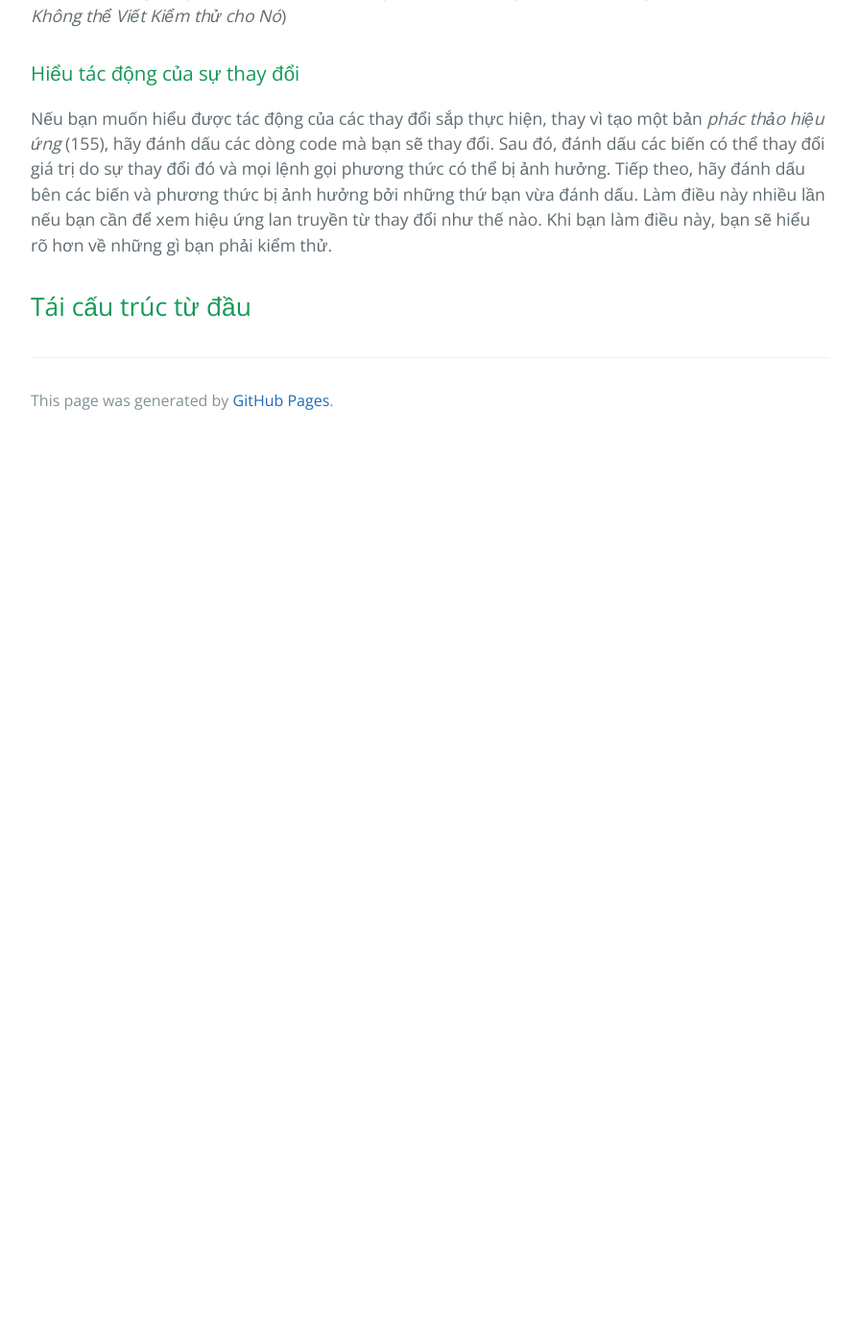
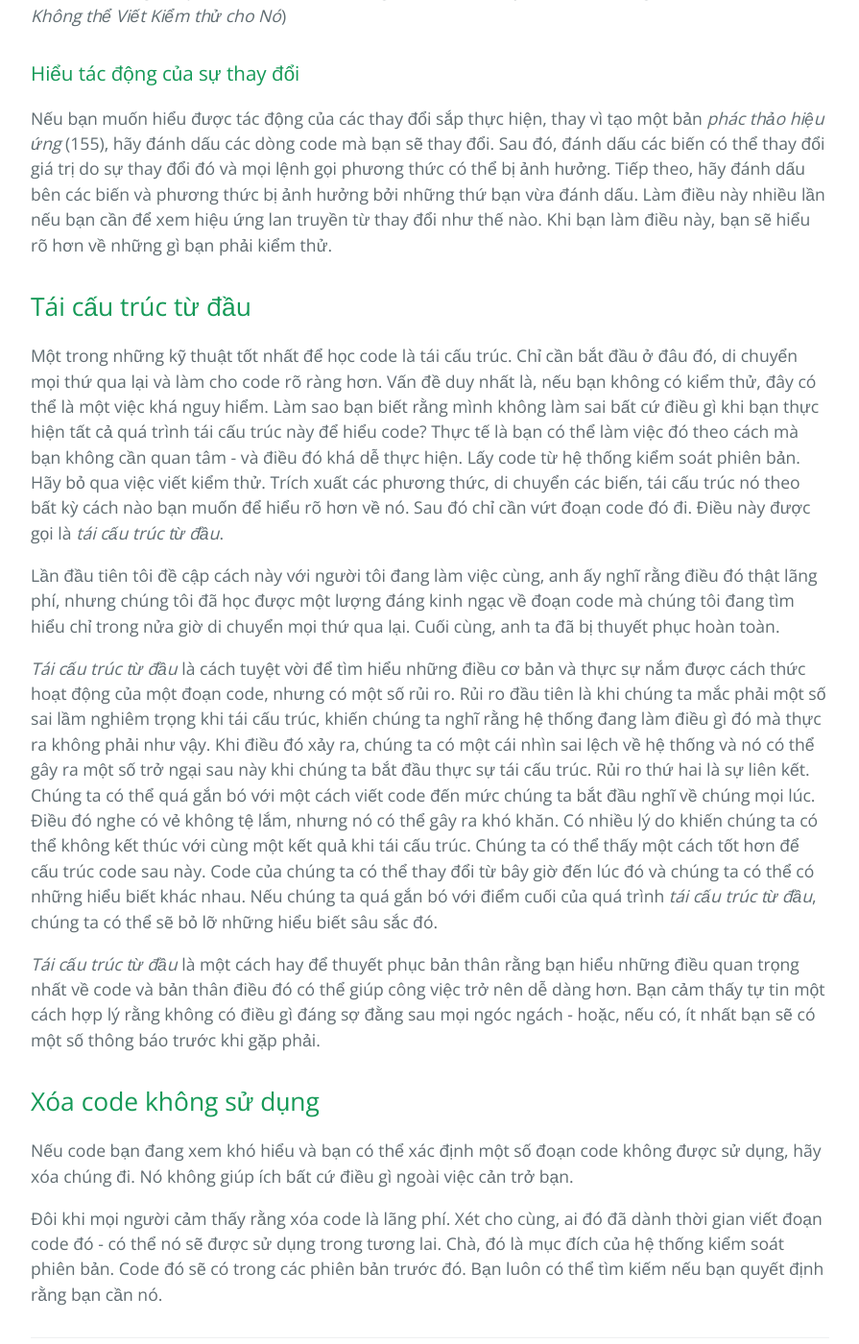
Before and after one commit to HaiBV/haibv.github.io, a Jekyll site: the page built from working-effectively-with-legacy-code/ chapter-16-i-dont-understand-the-code-well-enough-to-change-it.md, in a window 1280 px wide and 1400 px high, scrolled down 3358 px. Shown: the whole window at 96% size, without its empty margins (192-1087 px from the left). Built offline with Jekyll 4.4.1, drawn with Linux system fonts in a browser that asks for light colours; our own code applies the rules of GitHub Pages for plain Markdown files; before the commit the page ends 3819 px from its top, so only the background shows below that.

Commit message:
Book - Working Efectively with Legacy Code - P2 - C16

```diff
--- a/working-effectively-with-legacy-code/ chapter-16-i-dont-understand-the-code-well-enough-to-change-it.md
+++ b/working-effectively-with-legacy-code/ chapter-16-i-dont-understand-the-code-well-enough-to-change-it.md
@@ -51,3 +51,17 @@ Nếu bạn muốn chia nhỏ một phương thức lớn, hãy khoanh vùng cod
 Nếu bạn muốn hiểu được tác động của các thay đổi sắp thực hiện, thay vì tạo một bản _phác thảo hiệu ứng_ (155), hãy đánh dấu các dòng code mà bạn sẽ thay đổi. Sau đó, đánh dấu các biến có thể thay đổi giá trị do sự thay đổi đó và mọi lệnh gọi phương thức có thể bị ảnh hưởng. Tiếp theo, hãy đánh dấu bên các biến và phương thức bị ảnh hưởng bởi những thứ bạn vừa đánh dấu. Làm điều này nhiều lần nếu bạn cần để xem hiệu ứng lan truyền từ thay đổi như thế nào. Khi bạn làm điều này, bạn sẽ hiểu rõ hơn về những gì bạn phải kiểm thử.
 
 ## Tái cấu trúc từ đầu
+
+Một trong những kỹ thuật tốt nhất để học code là tái cấu trúc. Chỉ cần bắt đầu ở đâu đó, di chuyển mọi thứ qua lại và làm cho code rõ ràng hơn. Vấn đề duy nhất là, nếu bạn không có kiểm thử, đây có thể là một việc khá nguy hiểm. Làm sao bạn biết rằng mình không làm sai bất cứ điều gì khi bạn thực hiện tất cả quá trình tái cấu trúc này để hiểu code? Thực tế là bạn có thể làm việc đó theo cách mà bạn không cần quan tâm - và điều đó khá dễ thực hiện. Lấy code từ hệ thống kiểm soát phiên bản. Hãy bỏ qua việc viết kiểm thử. Trích xuất các phương thức, di chuyển các biến, tái cấu trúc nó theo bất kỳ cách nào bạn muốn để hiểu rõ hơn về nó. Sau đó chỉ cần vứt đoạn code đó đi. Điều này được gọi là _tái cấu trúc từ đầu_.
+
+Lần đầu tiên tôi đề cập cách này với người tôi đang làm việc cùng, anh ấy nghĩ rằng điều đó thật lãng phí, nhưng chúng tôi đã học được một lượng đáng kinh ngạc về đoạn code mà chúng tôi đang tìm hiểu chỉ trong nửa giờ di chuyển mọi thứ qua lại. Cuối cùng, anh ta đã bị thuyết phục hoàn toàn.
+
+_Tái cấu trúc từ đầu_ là cách tuyệt vời để tìm hiểu những điều cơ bản và thực sự nắm được cách thức hoạt động của một đoạn code, nhưng có một số rủi ro. Rủi ro đầu tiên là khi chúng ta mắc phải một số sai lầm nghiêm trọng khi tái cấu trúc, khiến chúng ta nghĩ rằng hệ thống đang làm điều gì đó mà thực ra không phải như vậy. Khi điều đó xảy ra, chúng ta có một cái nhìn sai lệch về hệ thống và nó có thể gây ra một số trở ngại sau này khi chúng ta bắt đầu thực sự tái cấu trúc. Rủi ro thứ hai là sự liên kết. Chúng ta có thể quá gắn bó với một cách viết code đến mức chúng ta bắt đầu nghĩ về chúng mọi lúc. Điều đó nghe có vẻ không tệ lắm, nhưng nó có thể gây ra khó khăn. Có nhiều lý do khiến chúng ta có thể không kết thúc với cùng một kết quả khi tái cấu trúc. Chúng ta có thể thấy một cách tốt hơn để cấu trúc code sau này. Code của chúng ta có thể thay đổi từ bây giờ đến lúc đó và chúng ta có thể có những hiểu biết khác nhau. Nếu chúng ta quá gắn bó với điểm cuối của quá trình _tái cấu trúc từ đầu_, chúng ta có thể sẽ bỏ lỡ những hiểu biết sâu sắc đó.
+
+_Tái cấu trúc từ đầu_ là một cách hay để thuyết phục bản thân rằng bạn hiểu những điều quan trọng nhất về code và bản thân điều đó có thể giúp công việc trở nên dễ dàng hơn. Bạn cảm thấy tự tin một cách hợp lý rằng không có điều gì đáng sợ đằng sau mọi ngóc ngách - hoặc, nếu có, ít nhất bạn sẽ có một số thông báo trước khi gặp phải.
+
+## Xóa code không sử dụng
+
+Nếu code bạn đang xem khó hiểu và bạn có thể xác định một số đoạn code không được sử dụng, hãy xóa chúng đi. Nó không giúp ích bất cứ điều gì ngoài việc cản trở bạn.
+
+Đôi khi mọi người cảm thấy rằng xóa code là lãng phí. Xét cho cùng, ai đó đã dành thời gian viết đoạn code đó - có thể nó sẽ được sử dụng trong tương lai. Chà, đó là mục đích của hệ thống kiểm soát phiên bản. Code đó sẽ có trong các phiên bản trước đó. Bạn luôn có thể tìm kiếm nếu bạn quyết định rằng bạn cần nó.
```
